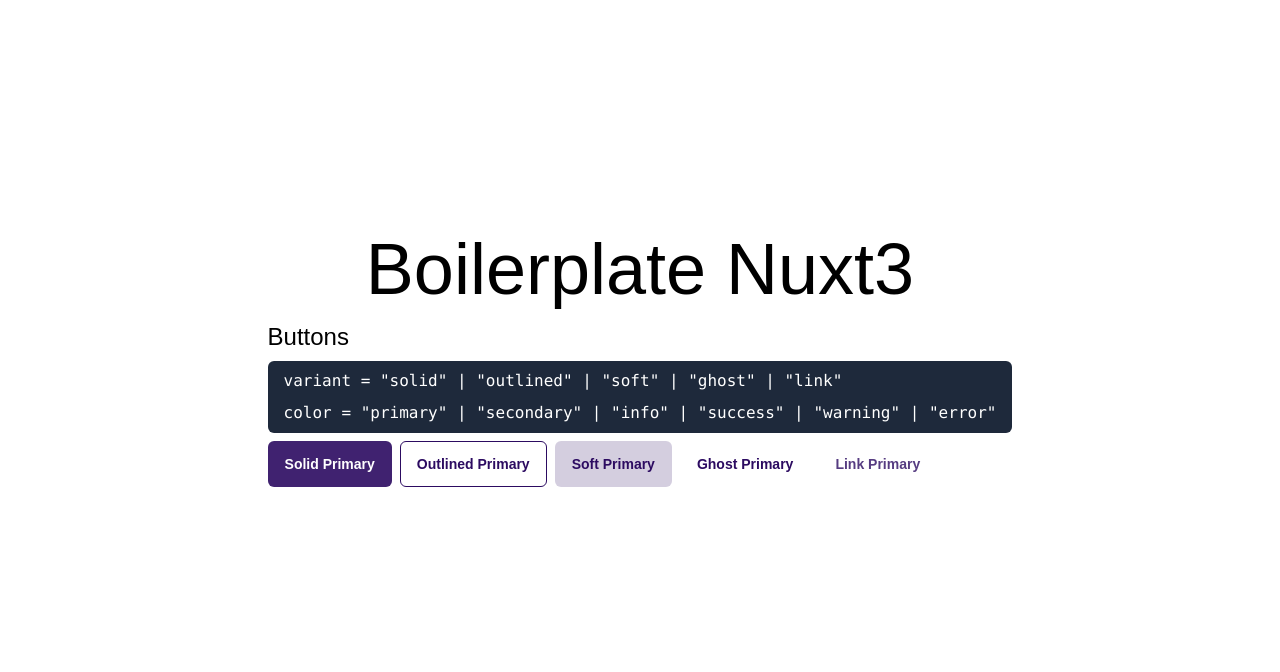
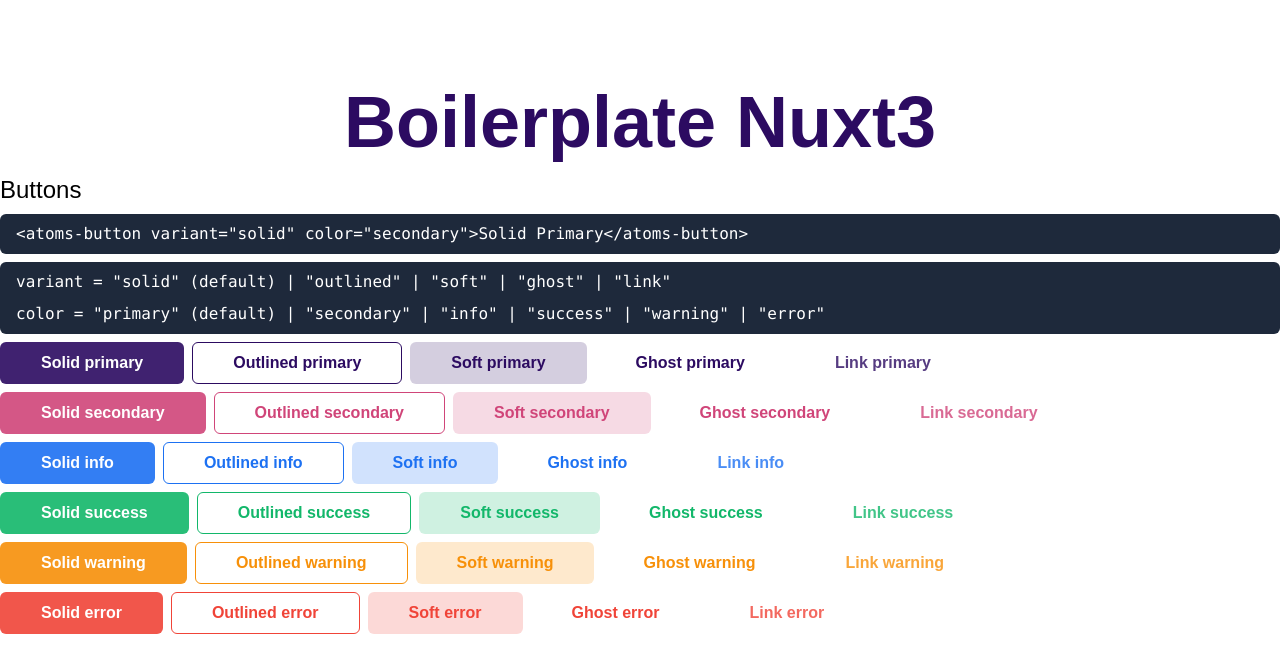
Before and after one commit to fernandoprestes/boilerplate-nuxt3, a Nuxt app: page / in a window 1280 px wide. Shown: the top 672 px of the page. Built offline with nearby package versions, Linux system fonts and the light colour scheme.

Commit message:
feat: adiciona componet button

```diff
--- a/components/Atoms/Button.vue
+++ b/components/Atoms/Button.vue
@@ -2,20 +2,18 @@
   lang="ts"
   setup
 >
+  const emits = defineEmits(['click']);
   const props = defineProps({
-    // solid | outline | ghost | soft | link
     variant: {
       type: String,
       default: 'solid',
     },
-    // primary | secondary | success | warning | info
     color: {
       type: String,
       default: 'primary',
     },
   });
 
-  // eslint-disable-next-line @typescript-eslint/no-unused-vars
   const classNames = computed(() => {
     return {
       [props.variant]: true,
@@ -28,6 +26,8 @@
     type="button"
     class="btn-base"
     :class="classNames"
+    v-bind="$attrs"
+    @click="emits('click')"
   >
     <slot />
   </button>
@@ -37,62 +37,125 @@
   lang="scss"
 >
   .btn-base {
-    @apply py-3
+    @apply py-2
             px-4
+            lg:px-8
+            xl:px-10
             inline-flex
             justify-center
             items-center
             gap-2
-            rounded-md
             border
             border-transparent
+            rounded-md
             font-semibold
             focus:outline-none
             focus:ring-2
             focus:ring-offset-2
             transition-all
             duration-500
-            ease-in-out
-            text-sm;
+            ease-in-out;
   }
   .solid {
     &.primary {
-      @apply bg-primary/90 text-white;
-      &:hover {
-        @apply bg-primary;
-      }
+      @apply bg-primary/90 text-white hover:bg-primary focus:ring-primary;
+    }
+    &.secondary {
+      @apply bg-secondary/90 text-white hover:bg-secondary focus:ring-secondary;
+    }
+    &.info {
+      @apply bg-info/90 text-white hover:bg-info focus:ring-info;
+    }
+    &.success {
+      @apply bg-success/90 text-white hover:bg-success focus:ring-success;
+    }
+    &.warning {
+      @apply bg-warning/90 text-white hover:bg-warning focus:ring-warning;
+    }
+    &.error {
+      @apply bg-error/90 text-white hover:bg-error focus:ring-error;
     }
   }
   .outlined {
     &.primary {
-      @apply border-primary text-primary;
-      &:hover {
-        @apply bg-primary text-white;
-      }
+      @apply border-primary text-primary hover:bg-primary hover:text-white focus:ring-primary;
+    }
+
+    &.secondary {
+      @apply border-secondary text-secondary hover:bg-secondary hover:text-white focus:ring-secondary;
+    }
+    &.info {
+      @apply border-info text-info hover:bg-info hover:text-white focus:ring-info;
+    }
+    &.success {
+      @apply border-success text-success hover:bg-success hover:text-white focus:ring-success;
+    }
+    &.warning {
+      @apply border-warning text-warning hover:bg-warning hover:text-white focus:ring-warning;
+    }
+    &.error {
+      @apply border-error text-error hover:bg-error hover:text-white focus:ring-error;
     }
   }
   .ghost {
     &.primary {
-      @apply text-primary;
-      &:hover {
-        @apply bg-primary/20;
-      }
+      @apply text-primary hover:bg-primary/20 focus:ring-primary;
+    }
+
+    &.secondary {
+      @apply text-secondary hover:bg-secondary/20 focus:ring-secondary;
+    }
+    &.info {
+      @apply text-info hover:bg-info/20 focus:ring-info;
+    }
+    &.success {
+      @apply text-success hover:bg-success/20 focus:ring-success;
+    }
+    &.warning {
+      @apply text-warning hover:bg-warning/20 focus:ring-warning;
+    }
+    &.error {
+      @apply text-error hover:bg-error/20 focus:ring-error;
     }
   }
   .soft {
     &.primary {
-      @apply text-primary bg-primary/20;
-      &:hover {
-        @apply bg-primary text-white;
-      }
+      @apply text-primary bg-primary/20 hover:bg-primary hover:text-white focus:ring-primary;
+    }
+    &.secondary {
+      @apply text-secondary bg-secondary/20 hover:bg-secondary hover:text-white focus:ring-secondary;
+    }
+    &.info {
+      @apply text-info bg-info/20 hover:bg-info hover:text-white focus:ring-info;
+    }
+    &.success {
+      @apply text-success bg-success/20 hover:bg-success hover:text-white focus:ring-success;
+    }
+    &.warning {
+      @apply text-warning bg-warning/20 hover:bg-warning hover:text-white focus:ring-warning;
+    }
+    &.error {
+      @apply text-error bg-error/20 hover:bg-error hover:text-white focus:ring-error;
     }
   }
   .link {
     &.primary {
-      @apply text-primary/80;
-      &:hover {
-        @apply text-primary;
-      }
+      @apply text-primary/80 hover:text-primary focus:ring-0 focus:ring-offset-0;
+    }
+    &.secondary {
+      @apply text-secondary/80 hover:text-secondary focus:ring-0 focus:ring-offset-0;
+    }
+    &.info {
+      @apply text-info/80 hover:text-info focus:ring-0 focus:ring-offset-0;
+    }
+    &.success {
+      @apply text-success/80 hover:text-success focus:ring-0 focus:ring-offset-0;
+    }
+    &.warning {
+      @apply text-warning/80 hover:text-warning focus:ring-0 focus:ring-offset-0;
+    }
+    &.error {
+      @apply text-error/80 hover:text-error focus:ring-0 focus:ring-offset-0;
     }
   }
 </style>
--- a/pages/index.vue
+++ b/pages/index.vue
@@ -5,22 +5,52 @@
   definePageMeta({
     title: 'Home',
   });
+
+  const buttonsVariantsExemples = ['primary', 'secondary', 'info', 'success', 'warning', 'error'];
 </script>
 <template>
   <div class="h-[calc(100vh-80px)] flex items-center flex-col justify-center container space-y-4">
-    <h1 class="text-display-2xl">Boilerplate Nuxt3</h1>
-    <div class="text-left space-y-2">
+    <h1 class="text-display-2xl font-bold text-primary">Boilerplate Nuxt3</h1>
+    <div class="container text-left space-y-2">
       <h2 class="text-2xl">Buttons</h2>
-      <div class="flex flex-col text-white bg-slate-800 font-mono px-4 py-2 gap-2 rounded-md">
-        <p>variant = "solid" | "outlined" | "soft" | "ghost" | "link"</p>
-        <p>color = "primary" | "secondary" | "info" | "success" | "warning" | "error"</p>
+
+      <div class="flex flex-col text-white bg-slate-800 font-mono px-4 py-2 gap-2 sm:rounded-md">
+        <code>&lt;atoms-button variant="solid" color="secondary"&gt;Solid Primary&lt;&sol;atoms-button&gt;</code>
       </div>
-      <div class="flex gap-2">
-        <atoms-button variant="solid">Solid Primary</atoms-button>
-        <atoms-button variant="outlined">Outlined Primary</atoms-button>
-        <atoms-button variant="soft">Soft Primary</atoms-button>
-        <atoms-button variant="ghost">Ghost Primary</atoms-button>
-        <atoms-button variant="link">Link Primary</atoms-button>
+      <div class="flex flex-col text-white bg-slate-800 font-mono px-4 py-2 gap-2 sm:rounded-md">
+        <p>variant = "solid" (default) | "outlined" | "soft" | "ghost" | "link"</p>
+        <p>color = "primary" (default) | "secondary" | "info" | "success" | "warning" | "error"</p>
+      </div>
+      <div
+        v-for="(item, index) in buttonsVariantsExemples"
+        :key="index"
+        class="flex gap-2 flex-wrap flex-1 justify-center md:justify-start items-center"
+      >
+        <atoms-button
+          variant="solid"
+          :color="item"
+          >Solid {{ item }}</atoms-button
+        >
+        <atoms-button
+          variant="outlined"
+          :color="item"
+          >Outlined {{ item }}</atoms-button
+        >
+        <atoms-button
+          variant="soft"
+          :color="item"
+          >Soft {{ item }}</atoms-button
+        >
+        <atoms-button
+          variant="ghost"
+          :color="item"
+          >Ghost {{ item }}</atoms-button
+        >
+        <atoms-button
+          variant="link"
+          :color="item"
+          >Link {{ item }}</atoms-button
+        >
       </div>
     </div>
   </div>
```
Also changed, not shown: 1 other file (tests, documents, lock files or other folders).
